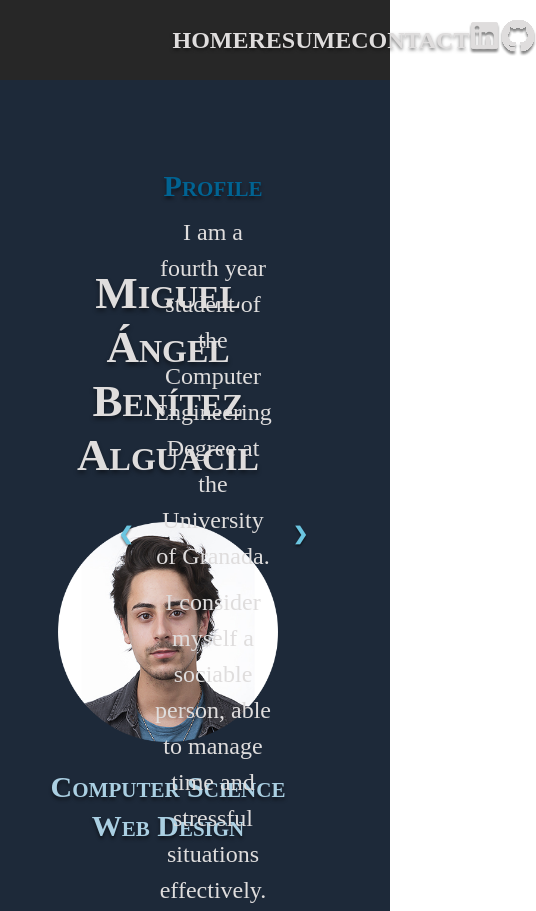
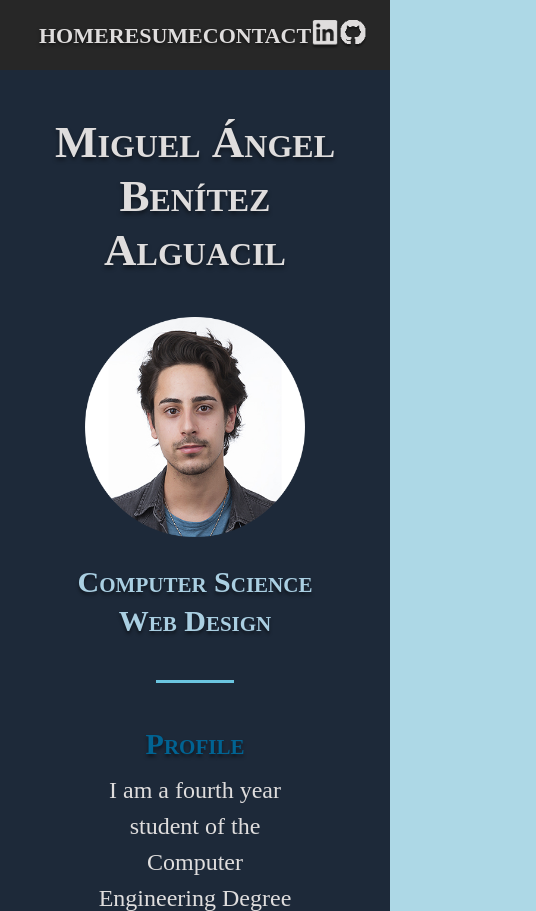
Before and after one commit to migue0418/Portfolio-Web, a plain HTML site: page index.html in a window 390 px wide. Shown: the top 911 px of the page, 536 px wide, since content can reach past the window. Drawn offline with Linux system fonts and the light colour scheme.

Commit message:
Responsive for Tablets

```diff
--- a/index.html
+++ b/index.html
@@ -26,12 +26,13 @@
     </header>
     <main>
         <section id="home">
-            <div class="grid">
+            <div class="grid col-left">
                 <h1>Miguel Ángel<br>Benítez Alguacil</h1>
                 <img src="assets/foto-perfil.png">
                 <h3>Computer Science<br>Web Design</h3>
             </div>
-            <div class="grid">
+            <div class="separation"></div>
+            <div class="grid col-right">
                 <!-- Slideshow container -->
                 <div class="slideshow">
                     <a class="arrow" onclick="moveSlides(-1)">&#10094;</a>
@@ -200,9 +201,19 @@
                 <div class="tab-content hidden" id="software">
                     <ul>
                         <li>
-                            <p>
-                                    In process...
-                            </p>
+                            <p><b>Adobe Photoshop</b> (Web Design and Image Processing)</p>
+                        </li>
+                        <li>
+                            <p><b>Agile Methodologies</b> (Use of Scrum methodology and Kanban)</p>
+                        </li>
+                        <li>
+                            <p><b>Git</b> (Version Control)</p>
+                        </li>
+                        <li>
+                            <p><b>Microsoft Visual Basic</b> ("Data Analytics" course)</p>
+                        </li>
+                        <li>
+                            <p><b>Unity</b> (Creation of "Subject 14", a videogame project)</p>
                         </li>
                     </ul>
                 </div>
@@ -210,7 +221,8 @@
         </section>
 
         <section id="contact">
-
+            <div></div>
+            <div></div>
         </section>
     </main>
     <footer>
--- a/styles.css
+++ b/styles.css
@@ -72,7 +72,7 @@ a {
 
 header nav a {
     font-family: "Montserrat";
-    font-size: 24px;
+    font-size: 22px;
     font-weight: bold;
     text-transform: uppercase;
     line-height: 1;
@@ -137,7 +137,7 @@ body {
 header {
     padding: 20px 150px;
     background-color: var(--dark-grey);
-    height: 40px;
+    height: 30px;
     margin: 0px;
 }
 
@@ -149,16 +149,27 @@ header nav {
     justify-content: space-between;
 }
 
+header img {
+    width: 28px;
+}
+
 
 /*** MAIN ***/
 
 /*  Home Section    */
 #home {
-    padding: 70px 150px;
+    padding: 40px 150px;
     background-color: var(--dark-blue);
-    display: grid;
-    grid-template-columns: 40% 60%;
+    display: flex;
     place-items: center;
+}
+
+#home .col-left {
+    width: 40%;
+}
+
+#home .col-right {
+    width: 60%;
 }
 
 .grid {
@@ -376,7 +387,6 @@ header nav {
 #coding ul li{
     list-style: none;
     flex-basis: 33.33333%;
-    padding-top: 6px;
 }
 
 .skills-container {
@@ -421,3 +431,62 @@ footer p {
     font-size: 15px;
     color: var(--light-grey);
 }
+
+/***** RESPONSIVE *****/
+/* Small laptop */
+@media only screen and (max-width: 1024px) {
+    body {
+      background-color: lightblue;
+    }
+}
+
+/* Tablet */
+@media only screen and (max-width: 768px) {
+    header {
+        padding: 20px 10%;
+    }
+
+    header nav {
+        width: 100%;
+    }
+
+    #home {
+        padding: 0px 10%;
+        display: block;
+    }
+
+    #home .col-left, #home .col-right {
+        width: 100%;
+    }
+
+    .grid {
+        padding: 25px 0px;
+    }
+
+    .separation {
+        width: 25%;
+        height: 3px;
+        background-color: var(--light-blue);
+        margin: 0 auto 0px;
+    }
+
+    #home .hobbies div{
+        padding: 0px;
+    }
+
+    #resume {
+        padding: 60px 5%;
+    }
+}
+
+/* Menu change */
+@media only screen and (max-width: 560px) {
+
+}
+
+/* Mobile */
+@media only screen and (max-width: 425px) {
+    body {
+      background-color: lightblue;
+    }
+}
```
